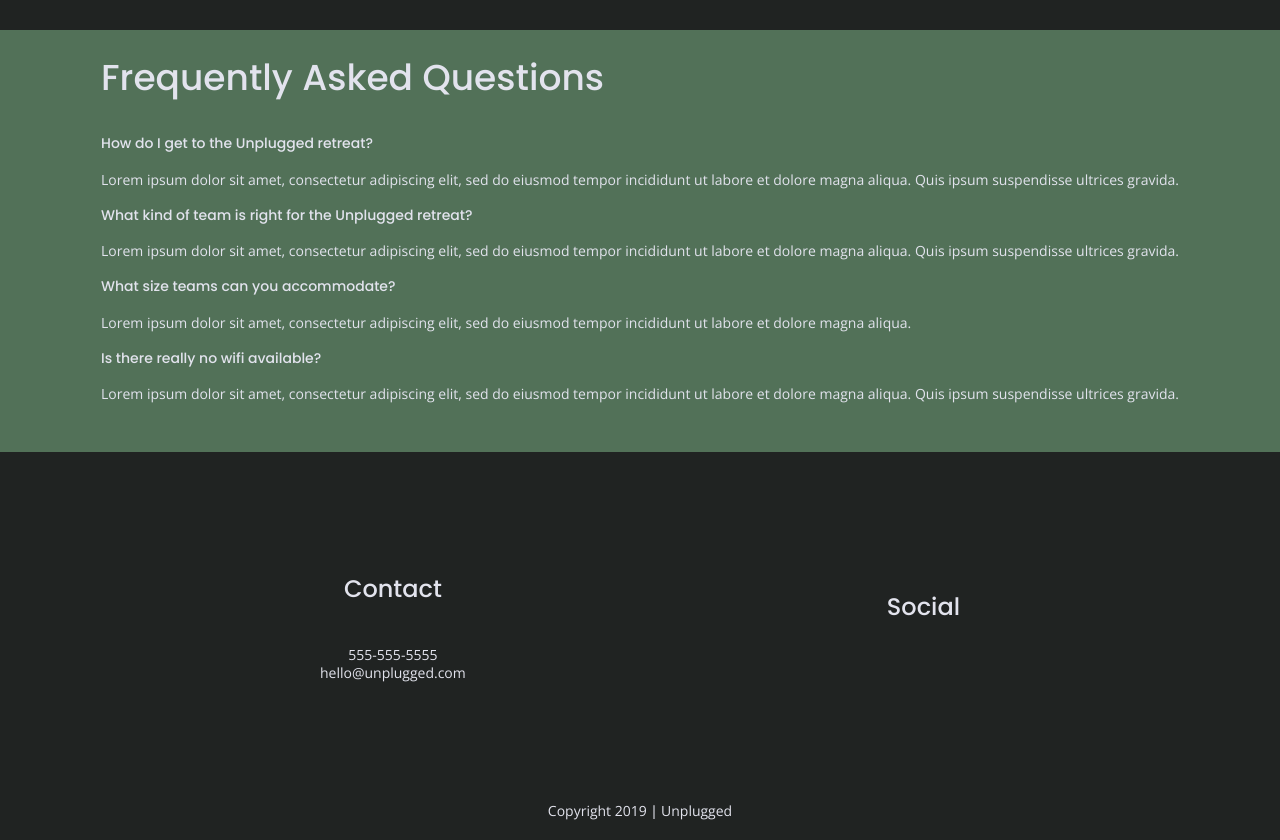
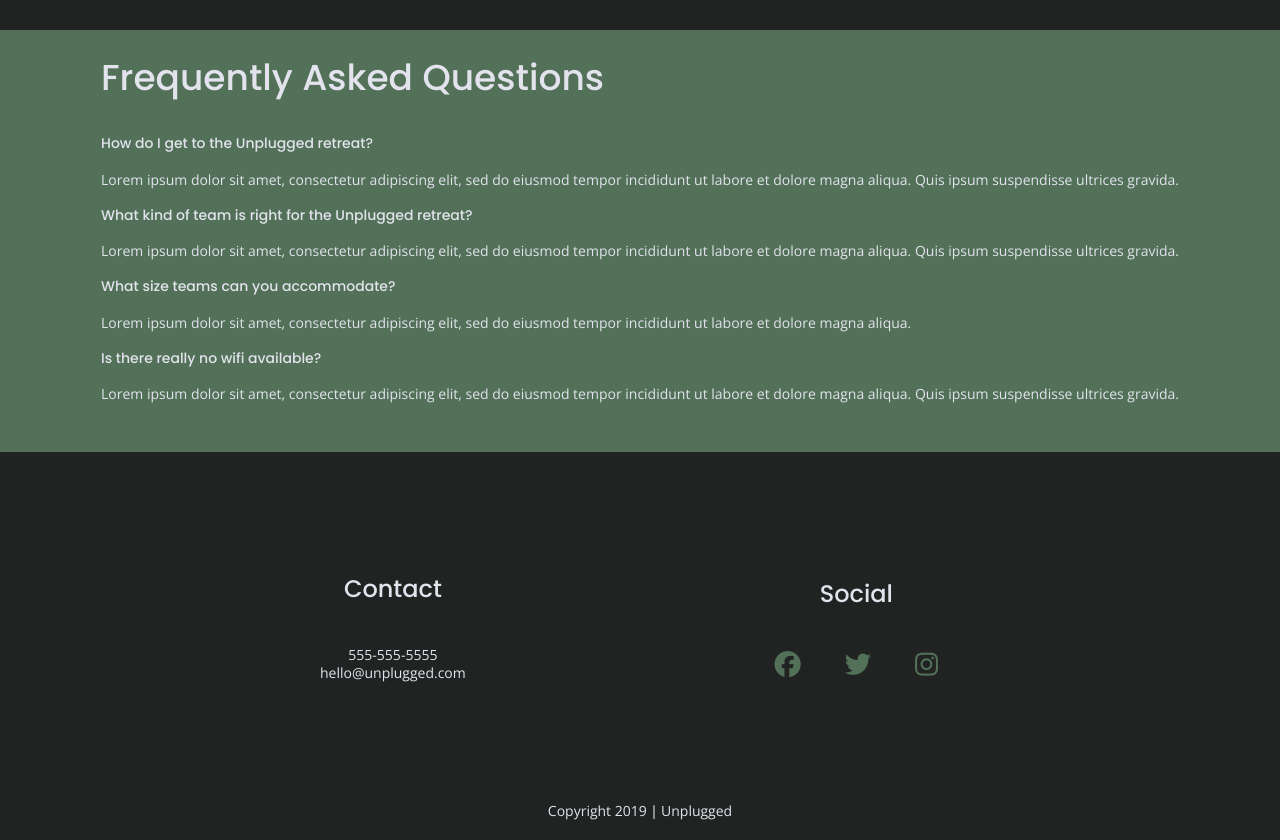
Before and after one commit to j-fisch/unplugged-retreat, a website: page faq/index.html in a window 1280 px wide. Shown: the part 100-940 px from the top of the page. Drawn offline with nearby package versions, Linux system fonts and the light colour scheme.

Commit message:
Added social media icons

```diff
--- a/css/main.css
+++ b/css/main.css
@@ -236,6 +236,12 @@ footer .copyright {
   margin: 20px 0;
 }
 
+footer .social-icons i {
+  font-size: 1.875em;
+  color: #527158;
+  padding: 0 22px;
+}
+
 /* -------------------- Mobile Styles - Homepage -------------------- */
 
 /* Hero Area */
@@ -303,7 +309,7 @@ aside {
 
 .features i {
 	font-size: 3.75em;
-        margin-bottom: 40px;
+  margin-bottom: 40px;
 }
 
 /* Reviews */
--- a/faq/index.html
+++ b/faq/index.html
@@ -79,11 +79,11 @@
         </address>
         <div class="social">
           <h4>Social</h4>
-            <div class="social-icons">
-              <p><a href="https://www.facebook.com/yoursite" target="_blank"></a></p>
-              <p><a href="https://www.twitter.com/yoursite" target="_blank"></a></p>
-              <p><a href="https://www.instagram.com/yoursite" target="_blank"></a></p>
-            </div>
+          <div class="social-icons">
+            <p><a href="https://www.facebook.com/yoursite" target="_blank"></a><i class="fab fa-facebook"></i></p>
+            <p><a href="https://www.twitter.com/yoursite" target="_blank"></a><i class="fab fa-twitter"></i></p>
+            <p><a href="https://www.instagram.com/yoursite" target="_blank"></a><i class="fab fa-instagram"></i></p>
+          </div>
       </div>
       </div>
     </div>
```
Also changed, not shown: about/index.html (+5 -5 lines), index.html (+3 -3 lines).
